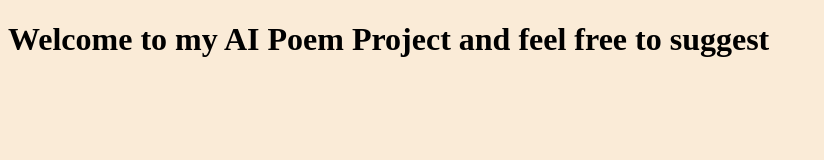
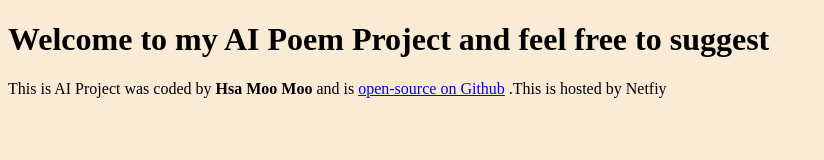
Before and after one commit to Hsa-moo344/AI-Poem-Project, a plain HTML site: page index.html in a window 1280 px wide. Shown: the whole page, without its empty margins (0-824 px from the left). Drawn offline with Linux system fonts and the light colour scheme.

Commit message:
Added on footer and updated of html

```diff
--- a/index.html
+++ b/index.html
@@ -8,6 +8,13 @@
   </head>
   <body>
     <h1>Welcome to my AI Poem Project and feel free to suggest</h1>
+    <footer>
+      This is AI Project was coded by <strong>Hsa Moo Moo </strong> and is
+      <a href="https://github.com/Hsa-moo344/AI-Poem-Project" target="_blank">
+        open-source on Github</a
+      >
+      .This is hosted by Netfiy
+    </footer>
     <script src="src/index.js"></script>
   </body>
 </html>
--- a/src/index.js
+++ b/src/index.js
@@ -1 +1 @@
-alert("Hello World");
+// alert("Hello World");
```
